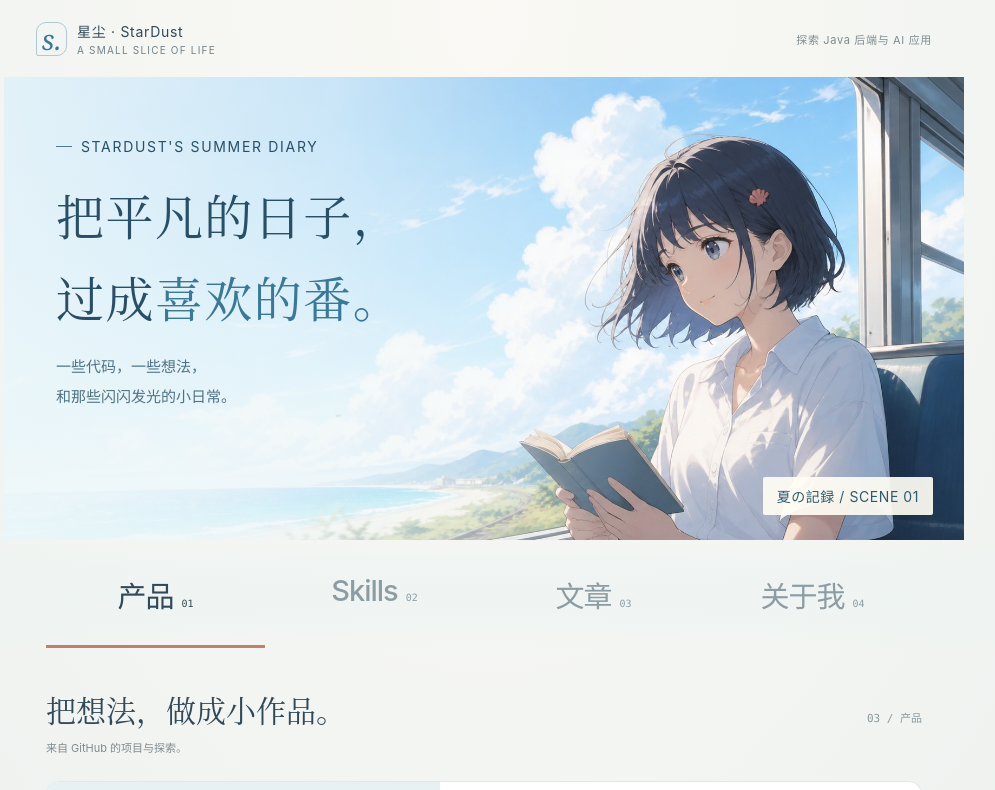
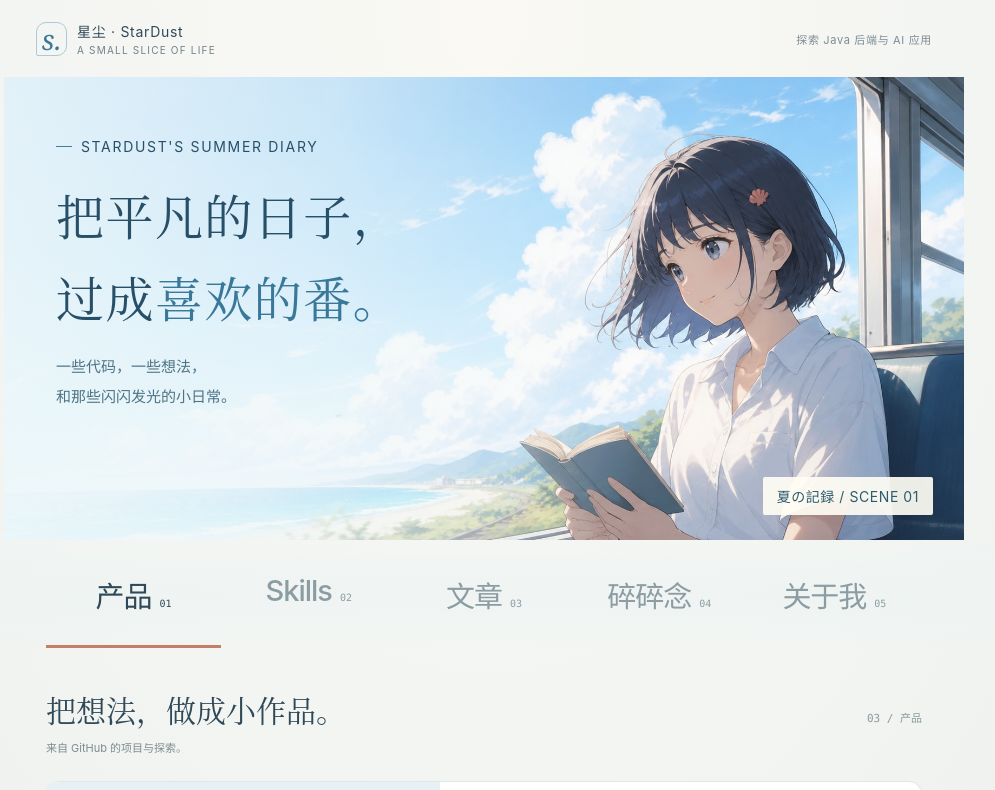
Before and after one commit to FangMoyu/Shirly.github.io, a Next.js app: page /Shirly.github.io/ in a window 1280 px wide. Shown: the top 790 px of the page, without its empty margins (156-1151 px from the left). Built offline with nearby package versions, Linux system fonts and the light colour scheme.

Commit message:
Add murmurs section

```diff
--- a/app/globals.css
+++ b/app/globals.css
@@ -124,7 +124,7 @@ button:disabled { cursor: default; }
   position: relative;
   z-index: 1;
   display: grid;
-  grid-template-columns: repeat(4, minmax(0, 1fr));
+  grid-template-columns: repeat(5, minmax(0, 1fr));
 }
 .category-nav button {
   display: flex;
@@ -214,6 +214,7 @@ button:disabled { cursor: default; }
 .card-cover-studymark { background: #e7f0f3; }
 .card-cover-thunder-like { background: #f5eae0; }
 .card-cover-prompt-toolbox { background: #eeeaf3; }
+.card-cover-murmur-first-page { background: #f4ece5; }
 .mini-browser {
   width: 100%;
   max-width: clamp(230px, 31.25vw, 300px);
@@ -373,7 +374,27 @@ button:disabled { cursor: default; }
 .life-sun { display: block; color: #be8c65; font-size: 19px; }
 .life-title { display: block; margin-top: 7px; color: #8d806f; font: 26px/1.35 Georgia, serif; }
 .life-list { display: grid; gap: 8px; margin-top: 17px; padding-top: 13px; border-top: 1px solid #e8dac8; color: #a18c77; font: 10px/1.5 ui-monospace, Consolas, monospace; }
-.detail-cover .skill-panel, .detail-cover .article-panel, .detail-cover .about-panel { max-width: 250px; }
+.murmur-panel {
+  position: relative;
+  display: block;
+  width: 100%;
+  max-width: clamp(210px, 28.53vw, 274px);
+  padding: clamp(25px, 3.4vw, 33px) clamp(20px, 2.72vw, 26px) clamp(19px, 2.58vw, 25px);
+  border: 1px solid #e4d7ca;
+  border-radius: 3px;
+  background: #fffefa;
+  color: #9c7658;
+  box-shadow: 6px 8px 0 #e9dacb;
+  transform: rotate(2deg);
+}
+.murmur-tape { position: absolute; top: -8px; left: calc(50% - 31px); width: 62px; height: 17px; background: #c8bda485; transform: rotate(-3deg); }
+.murmur-kicker { display: block; color: #a98568; font-size: clamp(7px, .95vw, 9px); letter-spacing: .14em; line-height: 1.6; }
+.murmur-copy { display: grid; gap: 2px; margin-top: 17px; color: #7e654f; font: clamp(18px, 2.45vw, 23px)/1.75 "Songti SC", SimSun, serif; }
+.murmur-rule { display: block; width: 88%; height: 3px; margin-top: 15px; border-radius: 3px; background: #eee2d7; }
+.murmur-rule.short { width: 57%; margin-top: 7px; }
+.murmur-foot { display: block; margin-top: 19px; color: #b09984; font: 8px/1.5 ui-monospace, Consolas, monospace; letter-spacing: .04em; }
+.murmur-foot i { margin-right: 5px; color: #b9845c; font-style: normal; }
+.detail-cover .skill-panel, .detail-cover .article-panel, .detail-cover .about-panel, .detail-cover .murmur-panel { max-width: 250px; }
 
 .detail { padding-bottom: 14px; }
 .back-button {
@@ -427,7 +448,7 @@ button:disabled { cursor: default; }
   .hero-copy h1 { margin: 15px 0 11px; font-size: 30px; line-height: 1.65; }
   .hero-caption { top: 209px; right: 15px; bottom: auto; padding: 5px 8px; font-size: 10px; }
   .category-banner { padding: 0 15px; }
-  .category-nav button { gap: 0; padding: 21px 3px 18px; font-size: 18px; }
+  .category-nav button { gap: 0; padding: 21px 1px 18px; font-size: clamp(14px, 4.3vw, 18px); }
   .category-nav small { display: none; }
   .content { padding: 25px 22px 0; }
   .section-header { gap: 10px; padding-bottom: 19px; }
@@ -450,6 +471,8 @@ button:disabled { cursor: default; }
   .prompt-toolbox-body { grid-template-columns: 36px minmax(0, 1fr); min-height: 124px; }
   .prompt-toolbox-sidebar { gap: 9px; padding: 13px 7px 8px; }
   .prompt-toolbox-main { padding: 9px 10px 8px; }
+  .murmur-panel { max-width: 190px; padding: 25px 20px 19px; }
+  .murmur-copy { font-size: 18px; }
   .detail-layout { grid-template-columns: 1fr; gap: 20px; padding: 18px; }
   .detail-cover { min-height: 170px; }
   .detail-heading h2 { font-size: 27px; }
--- a/components/portfolio-shell.tsx
+++ b/components/portfolio-shell.tsx
@@ -11,7 +11,8 @@ const categories: Array<{ id: Category; label: string; number: string; heading:
   { id: "products", label: "产品", number: "01", heading: "把想法，做成小作品。", description: "来自 GitHub 的项目与探索。" },
   { id: "skills", label: "Skills", number: "02", heading: "让好方法，可以重复使用。", description: "把长期学习整理成可复用的工具。" },
   { id: "articles", label: "文章", number: "03", heading: "把值得的事，慢慢写下来。", description: "三篇 Markdown 草稿，先从这里开始。" },
-  { id: "about", label: "关于我", number: "04", heading: "你好，很高兴在这里遇见你。", description: "关于这个小站，也关于屏幕另一边的人。" },
+  { id: "murmurs", label: "碎碎念", number: "04", heading: "把小事，写成轻轻的一句话。", description: "近况、短句和还没长成文章的想法。" },
+  { id: "about", label: "关于我", number: "05", heading: "你好，很高兴在这里遇见你。", description: "关于这个小站，也关于屏幕另一边的人。" },
 ];
 
 function Cover({ item, detail = false }: { item: PortfolioItem; detail?: boolean }) {
@@ -176,10 +177,27 @@ function AboutVisual({ item }: { item: PortfolioItem }) {
   );
 }
 
+function MurmurVisual({ item }: { item: PortfolioItem }) {
+  return (
+    <span className="murmur-panel" aria-hidden="true">
+      <span className="murmur-tape" />
+      <span className="murmur-kicker">{item.kicker}</span>
+      <span className="murmur-copy">
+        {item.coverLines.map((line, index) => (
+          <span key={item.id + "-murmur-" + index}>{line}</span>
+        ))}
+      </span>
+      <span className="murmur-rule" /><span className="murmur-rule short" />
+      <span className="murmur-foot"><i>✦</i> NEXT NOTE / SOMEDAY</span>
+    </span>
+  );
+}
+
 function CardVisual({ item, detail = false }: { item: PortfolioItem; detail?: boolean }) {
   if (item.category === "products") return <ProductVisual item={item} />;
   if (item.category === "skills") return <SkillVisual item={item} />;
   if (item.category === "articles") return <ArticleVisual item={item} />;
+  if (item.category === "murmurs") return <MurmurVisual item={item} />;
   return <AboutVisual item={item} />;
 }
 
--- a/lib/content.ts
+++ b/lib/content.ts
@@ -3,7 +3,7 @@ import path from "node:path";
 import { marked } from "marked";
 import sanitizeHtml from "sanitize-html";
 
-export type Category = "products" | "skills" | "articles" | "about";
+export type Category = "products" | "skills" | "articles" | "murmurs" | "about";
 export type Tone = "blue" | "book" | "repo" | "writing";
 
 export type PortfolioItem = {
@@ -131,6 +131,26 @@ const skillItems: PortfolioItem[] = [
   },
 ];
 
+const murmurItems: PortfolioItem[] = [
+  {
+    id: "murmur-first-page",
+    category: "murmurs",
+    title: "这里先留一页",
+    meta: "01 / 碎碎念 · 待续",
+    description: "不必写成长文章，想到什么，就在这里留下一点。",
+    kicker: "SMALL NOTES / TO BE CONTINUED",
+    coverLines: ["想到什么，", "就写一点。"],
+    tone: "book",
+    intro: "碎碎念的位置已经准备好了。以后遇到值得记住的小事，就慢慢放进来。",
+    sections: [
+      {
+        title: "可能会写什么",
+        text: "学习近况、开发时踩过的坑、看完一部动画后的念头，还有那些不必写成长文章的小事。",
+      },
+    ],
+  },
+];
+
 const aboutItems: PortfolioItem[] = [
   {
     id: "about-stardust",
@@ -185,5 +205,5 @@ function readArticles(): PortfolioItem[] {
 }
 
 export function getPortfolioItems(): PortfolioItem[] {
-  return [...productItems, ...skillItems, ...readArticles(), ...aboutItems];
+  return [...productItems, ...skillItems, ...readArticles(), ...murmurItems, ...aboutItems];
 }
```
